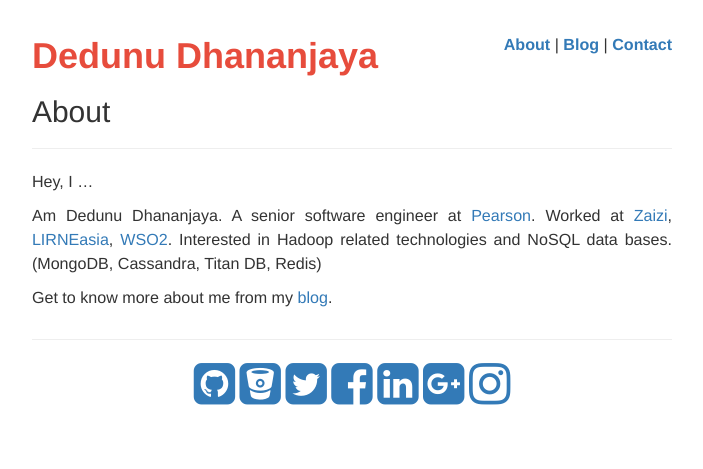
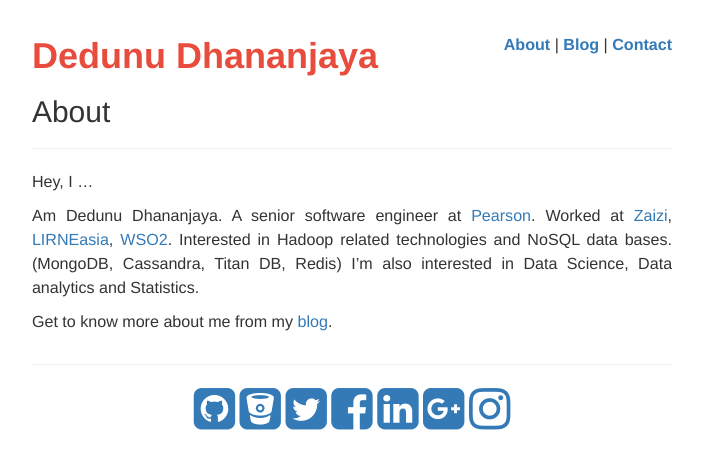
Before and after one commit to dedunu/dedunu.github.io, a Jekyll site: the page built from about.md, in a window 1280 px wide. Shown: the top 469 px of the page, without its empty margins (288-991 px from the left). Built offline with Jekyll 4.4.1, drawn with Linux system fonts in a browser that asks for light colours; nearby versions of some CDN libraries.

Commit message:
Update about.md

```diff
--- a/about.md
+++ b/about.md
@@ -6,6 +6,6 @@
 
 Hey, I ...
 
-Am Dedunu Dhananjaya. A senior software engineer at [Pearson](https://www.pearson.com/). Worked at [Zaizi](http://www.zaizi.com), [LIRNEasia](http://lirneasia.net/), [WSO2](http://wso2.com). Interested in Hadoop related technologies and NoSQL data bases.(MongoDB, Cassandra, Titan DB, Redis)
+Am Dedunu Dhananjaya. A senior software engineer at [Pearson](https://www.pearson.com/). Worked at [Zaizi](http://www.zaizi.com), [LIRNEasia](http://lirneasia.net/), [WSO2](http://wso2.com). Interested in Hadoop related technologies and NoSQL data bases.(MongoDB, Cassandra, Titan DB, Redis) I'm also interested in Data Science, Data analytics and Statistics.
 
 Get to know more about me from my [blog](http://www.dedunu.info).
```
